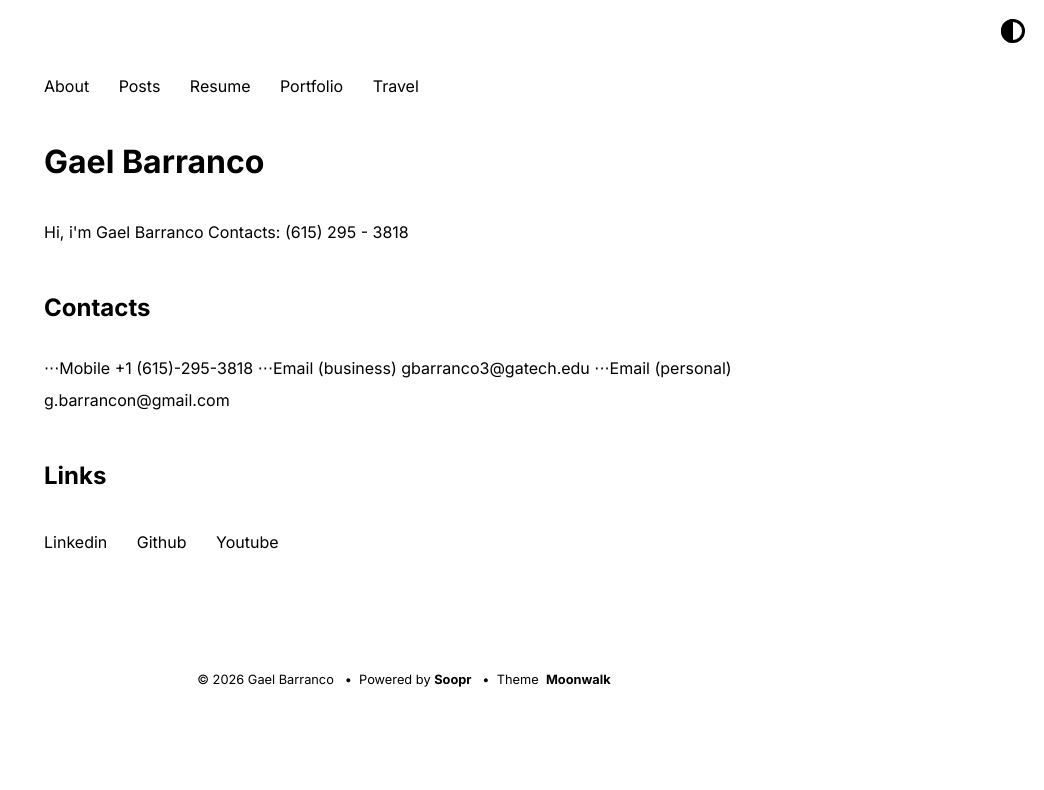
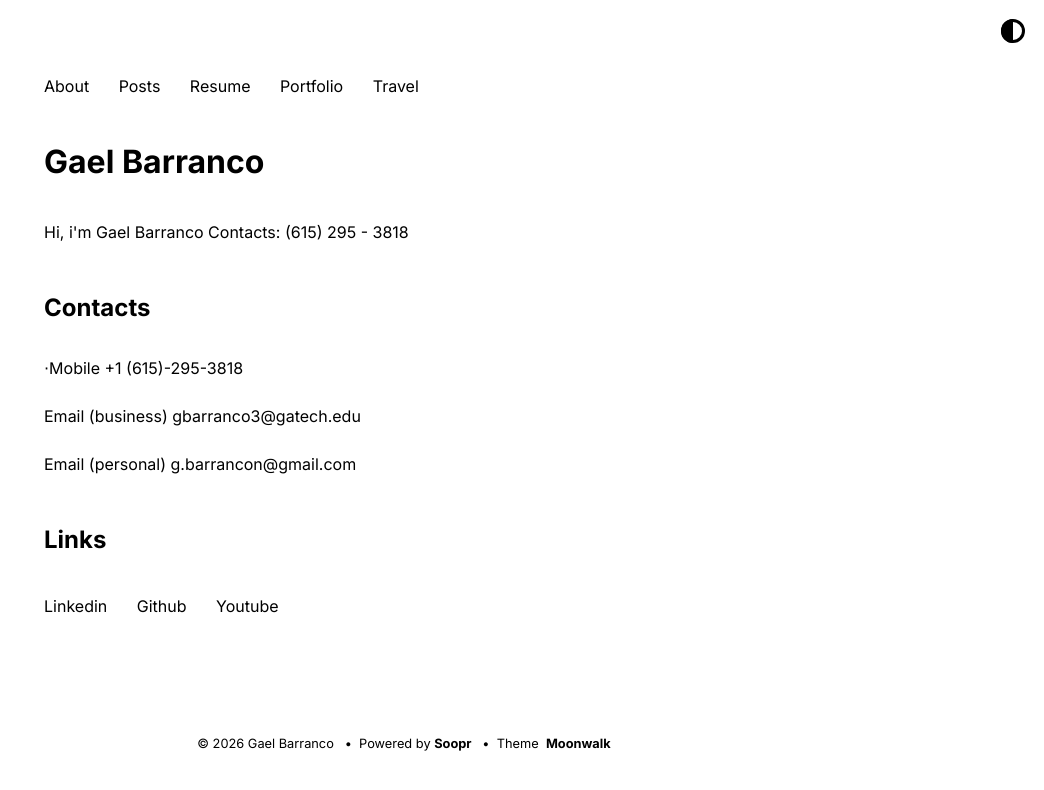
Before and after one commit to gbarranc/gbarranc.github.io, a Jekyll site: the page built from index.md, in a window 1280 px wide. Shown: the top 790 px of the page, without its empty margins (236-1280 px from the left). Built offline with Jekyll 4.4.1, drawn with Linux system fonts in a browser that asks for light colours.

```diff
--- a/index.md
+++ b/index.md
@@ -4,8 +4,10 @@ layout: home
 
 
 ## Contacts
-⋅⋅⋅Mobile +1 (615)-295-3818
-⋅⋅⋅Email (business) gbarranco3@gatech.edu
-⋅⋅⋅Email (personal) g.barrancon@gmail.com
+⋅Mobile +1 (615)-295-3818
+
+Email (business) gbarranco3@gatech.edu
+
+Email (personal) g.barrancon@gmail.com
 
 ## Links
```
